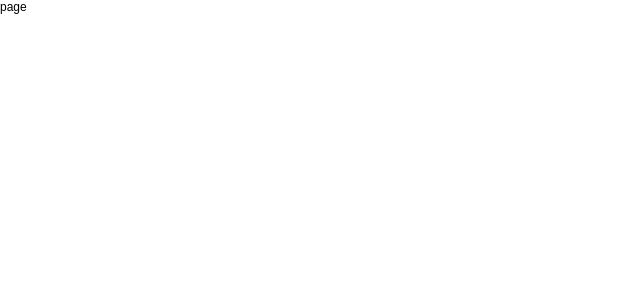
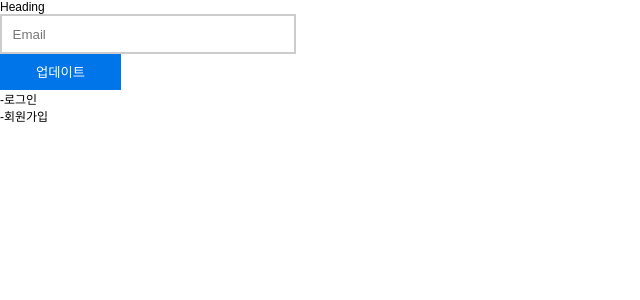
Before and after one commit to YHE0663/my-react-playground, a Next.js app: page /reset in a window 1280 px wide. Shown: the top 300 px of the page, without its empty margins (0-640 px from the left). Built offline with nearby package versions, Linux system fonts and the light colour scheme.

Commit message:
chore: 비밀번호 수정 page 작업

```diff
--- /dev/null
+++ b/src/app/(auth)/reset/ResetClient.jsx
@@ -0,0 +1,57 @@
+"use client";
+import Button from "@/components/button/Button";
+import Heading from "@/components/heading/Heading";
+import Input from "@/components/Input/Input";
+import Loader from "@/components/loader/Loader";
+import Link from "next/link";
+import React, { useState } from "react";
+
+const ResetClient = () => {
+  const [email, setEmail] = useState("");
+  const [isLoading, setIsLoading] = useState(false);
+
+  const resetPassword = (e) => {
+    e.preventDefault();
+    setIsLoading(true);
+  };
+
+  return (
+    <>
+      {isLoading && <Loader />}
+      <section className={StyleSheet.page}>
+        <div className={StyleSheet.form}>
+          <Heading
+            title="비밀번호 업데이트"
+            subtitle="이메일 주소를 입력해주세요."
+          />
+
+          <form onSubmit={resetPassword}>
+            <Input
+              type="text"
+              placeholder="Email"
+              required
+              value={email}
+              className={StyleSheet.control}
+              onChange={(e) => setEmail(e.target.value)}
+            />
+
+            <div>
+              <Button type="submit">업데이트</Button>
+            </div>
+
+            <div>
+              <p>
+                <Link href="/login">-로그인</Link>
+              </p>
+              <p>
+                <Link href="/register">-회원가입</Link>
+              </p>
+            </div>
+          </form>
+        </div>
+      </section>
+    </>
+  );
+};
+
+export default ResetClient;
--- a/src/app/(auth)/reset/page.jsx
+++ b/src/app/(auth)/reset/page.jsx
@@ -1,7 +1,8 @@
 import React from "react";
+import ResetClient from "./ResetClient";
 
 const ResetPage = () => {
-  return <div>page</div>;
+  return <ResetClient />;
 };
 
 export default ResetPage;
--- a/src/components/autoSignInCheckBox/AutoSignInCheckBox.jsx
+++ b/src/components/autoSignInCheckBox/AutoSignInCheckBox.jsx
@@ -1,5 +1,5 @@
 import React from "react";
-import styles from "./AutoSignInCheckBox.module.scss";
+import styles from "./AutoSignInCheckbox.module.scss";
 import Checkbox from "../checkbox/Checkbox";
 import Tooltip from "../tooltip/Tooltip";
 const AutoSignInCheckBox = ({
--- a/src/components/button/Button.jsx
+++ b/src/components/button/Button.jsx
@@ -10,7 +10,7 @@
   width,
   ...restProps
 }) => {
-  const coposeClasses = classNames(
+  const composeClasses = classNames(
     styles.button,
     secondary ? styles.secondary : styles.primary
   );
@@ -23,11 +23,11 @@
 
   return (
     <button
-      className={coposeClasses}
+      className={composeClasses}
       type={type}
       style={style}
       {...restProps}
-    ></button>
+    />
   );
 };
 
```
Also changed, not shown: src/app/(auth)/login/LoginClient.jsx (+24 -1 lines), src/app/(auth)/reset/Reset.module.scss (added, +25 -0 lines).
